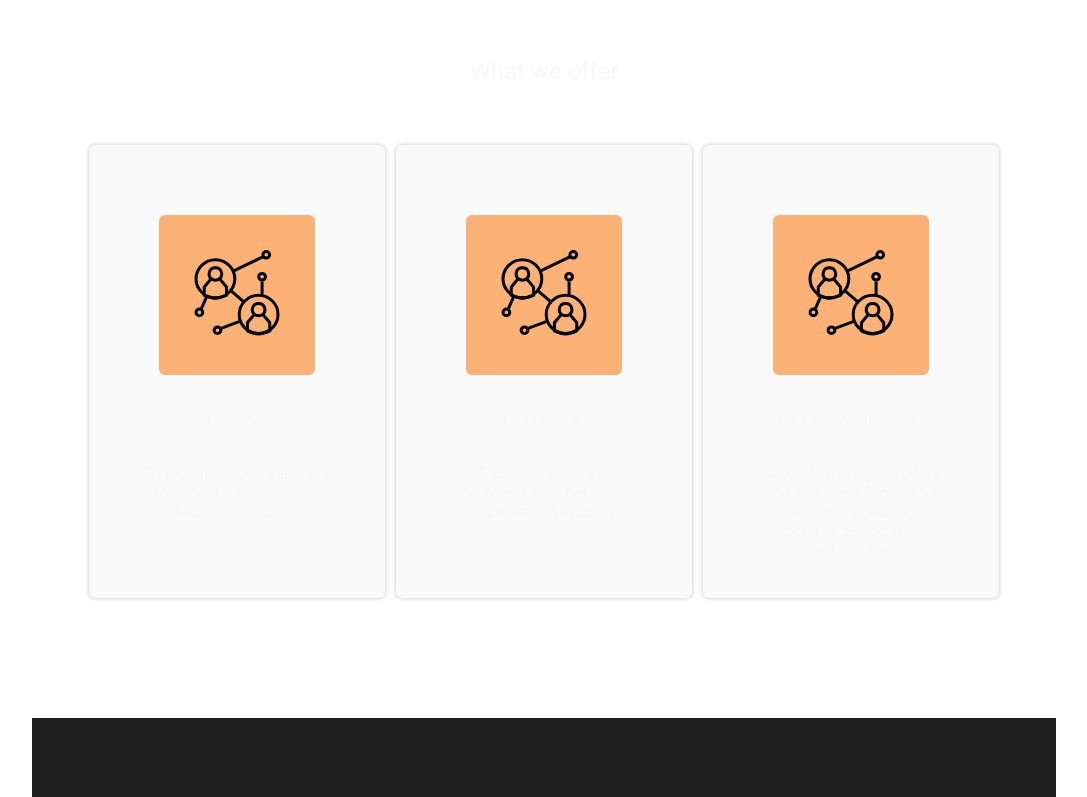
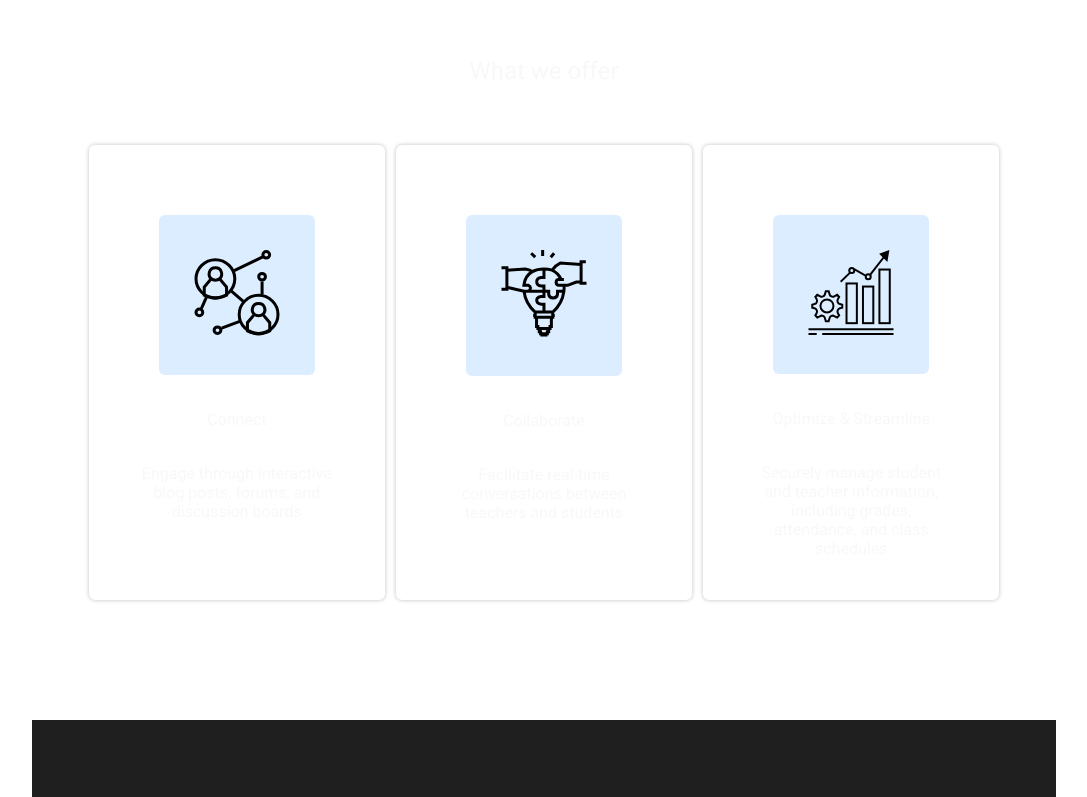
Before and after one commit to Motunblue/Edvy, a React app in the folder edvy-app/: page / in a window 1280 px wide. Shown: the part 673-1470 px from the top of the page, without its empty margins (96-1183 px from the left). Built offline with nearby package versions, Linux system fonts and the light colour scheme.

Commit message:
Update to index

```diff
--- a/edvy-app/src/components/offer_card.css
+++ b/edvy-app/src/components/offer_card.css
@@ -5,7 +5,7 @@
     align-items: center;
     gap: 35px;
     width: 196px;
-    height: 313px;
+    height: 315px;
     border-radius: 6px;
     background: #FAFAFA;
     box-shadow: 0px 0px 4px 0px rgba(0, 0, 0, 0.25);
--- a/edvy-app/src/components/offer_card.js
+++ b/edvy-app/src/components/offer_card.js
@@ -1,24 +1,41 @@
 import './offer_card.css';
 import React, { useState } from 'react';
 import connectIcon from './assets/connect-icon.svg';
+import collaborateIcon from './assets/collaborate-icon.svg';
+import optimizeIcon from './assets/optimize-icon.svg';
 
 export default function Offers(props) {
     const [isHovered, setHovered] = useState(false);
-    const buttonStyle = {
-        boxShadow: isHovered ? '0px 4px 4px 0px rgba(0, 0, 0, 0.25)' : 'none',
-        fontWeight: isHovered? "Bold": "inherit"
-      };
-    //const icon = props.text === "sign-up"? signupIcon: postIcon
+    const cardStyle = {
+        boxShadow: isHovered ? '0px 4px 10px 0px rgba(0, 0, 0, 0.25)' : '0px 0px 4px 0px rgba(0, 0, 0, 0.25)',
+        background: isHovered? "#FCB276": "inherit"
+    };
+    const iconStyle  = {
+        background: isHovered ? '#7BBBFB': '#DBEDFF',
+        boxShadow: isHovered ? '0px 4px 10px 0px rgba(0, 0, 0, 0.25)': null
+    };
+
+    let icon = null;
+    if (props.header === "Connect") {
+        icon = connectIcon;
+    } else if (props.header === "Collaborate") {
+        icon = collaborateIcon;
+    } else {
+        icon = optimizeIcon;
+    }
 
     return(
     <div
         onMouseEnter={() => setHovered(true)}
         onMouseLeave={() => setHovered(false)}
         className='offer-card'
+        style={cardStyle}
     >
-        <div className='offer-icon'><img src={connectIcon} alt='connect'/></div>
+        <div className='offer-icon' style={iconStyle}>
+            <img src={icon} alt='connect'/>
+        </div>
         <p>{props.header}</p>
-        <p>{props.desc}</p>
+        <p className='desc'>{props.desc}</p>
     </div>
     );
 }
```
Also changed, not shown: edvy-app/src/components/school.css (added, +8 -0 lines), edvy-app/src/components/school.js (added, +10 -0 lines), edvy-app/src/components/assets/collaborate-icon.svg (added), edvy-app/src/components/assets/optimize-icon.svg (added).
